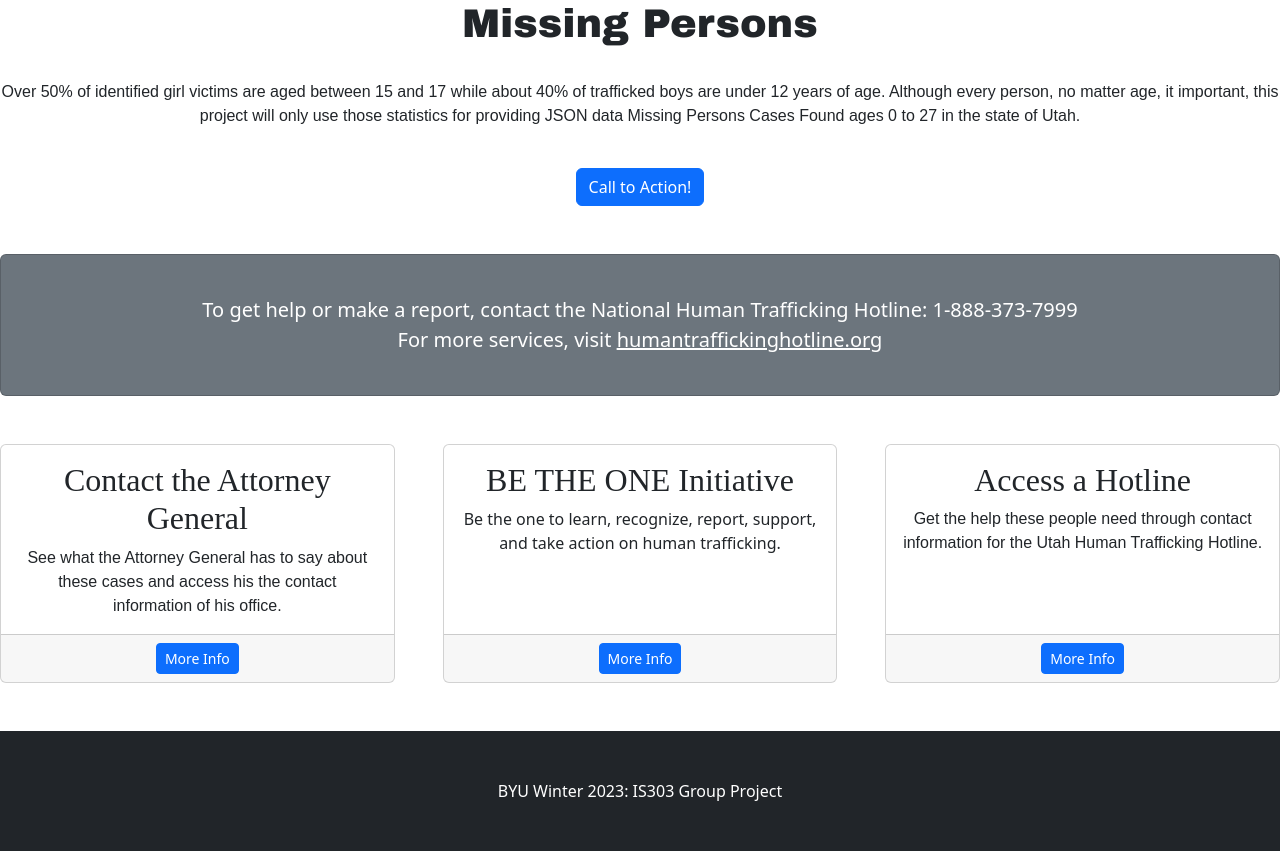
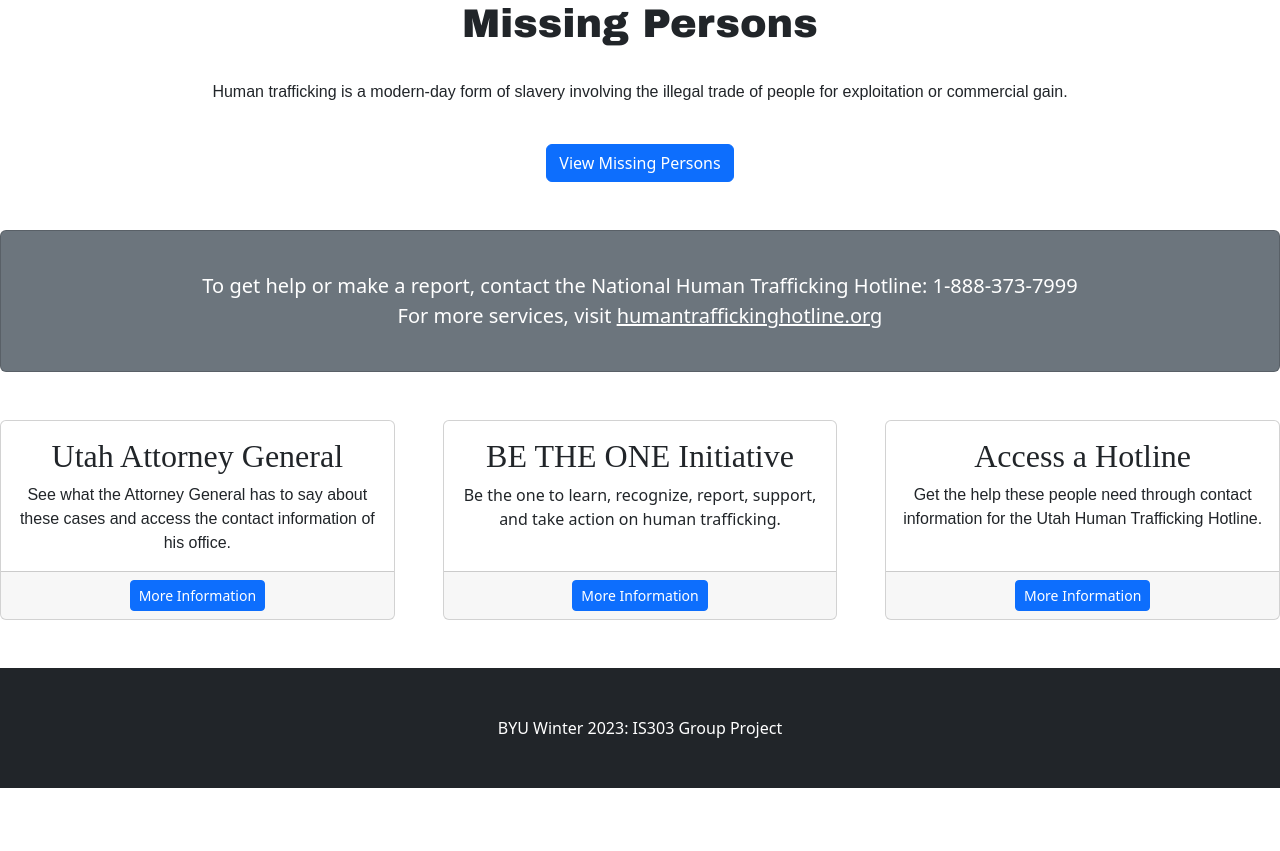
Before and after one commit to len10188/missingPersonsGroup, a Django app: page / in a window 1280 px wide. Shown: the part 56-907 px from the top of the page. After the commit the page ends 844 px from the top, so only its background shows below. Run offline with Django 4.2, Linux system fonts and the light colour scheme; some libraries are stand-ins or nearby versions.

Commit message:
changing some of the landing page

```diff
--- a/missingPersonsGroup/templates/landingPage/index.html
+++ b/missingPersonsGroup/templates/landingPage/index.html
@@ -10,10 +10,10 @@
                 <!-- style="width:38%"-->
                 <h1 class="font-weight-light" style="text-align:center; font-family:Arial Black;">Missing Persons</h1>
                 <br>
-                <p style="text-align:center; font-family:Arial;">Over 50% of identified girl victims are aged between 15 and 17 while about 40% of trafficked boys are under 12 years of age. Although every person, no matter age, it important, this project will only use those statistics for providing JSON data Missing Persons Cases Found ages 0 to 27 in the state of Utah.</p>
+                <p style="text-align:center; font-family:Arial;">Human trafficking is a modern-day form of slavery involving the illegal trade of people for exploitation or commercial gain.</p>
                 <br>
                 <div style="text-align:center;">
-                    <a class="btn btn-primary" href="/database">Call to Action!</a>
+                    <a class="btn btn-primary" href="/database">View Missing Persons</a>
                 </div>
             </div>
             <!-- Call to Action-->
@@ -28,10 +28,10 @@
                 <div class="col-md-4 mb-5">
                     <div class="card h-100">
                         <div class="card-body">
-                            <h2 class="card-title" style="font-family:Arial Rounded MT Bold; text-align:center;">Contact the Attorney General</h2>
-                            <p class="card-text" style="font-family:Arial; text-align:center;">See what the Attorney General has to say about these cases and access his the contact information of his office.</p>
+                            <h2 class="card-title" style="font-family:Arial Rounded MT Bold; text-align:center;">Utah Attorney General</h2>
+                            <p class="card-text" style="font-family:Arial; text-align:center;">See what the Attorney General has to say about these cases and access the contact information of his office.</p>
                         </div>
-                        <div class="card-footer" style="text-align:center;"><a class="btn btn-primary btn-sm" href="https://attorneygeneral.utah.gov/initiatives/human-trafficking/" target="_blank">More Info</a></div>
+                        <div class="card-footer" style="text-align:center;"><a class="btn btn-primary btn-sm" href="https://attorneygeneral.utah.gov/initiatives/human-trafficking/" target="_blank">More Information</a></div>
                     </div>
                 </div>
                 <div class="col-md-4 mb-5">
@@ -40,7 +40,7 @@
                             <h2 class="card-title" style="font-family:Arial Rounded MT Bold; text-align:center;">BE THE ONE Initiative</h2>
                             <p class="card-text" style="font-familiy:Arial; text-align:center;">Be the one to learn, recognize, report, support, and take action on human trafficking.</p>
                         </div>
-                        <div class="card-footer" style="text-align:center;"><a class="btn btn-primary btn-sm" href="https://www.rideuta.com/news/2021/01/Human-Trafficking#:~:text=BE%20THE%20ONE%20to%20SUPPORT%20victims%20of%20human%20trafficking.&text=victims%20to%20services%3A-,Contact%20the%20National%20Human%20Trafficking%20Hotline%20at%20888%2D373%2D7888,%40aau%2Dslc.org%20" target = "_blank">More Info</a></div>
+                        <div class="card-footer" style="text-align:center;"><a class="btn btn-primary btn-sm" href="https://www.rideuta.com/news/2021/01/Human-Trafficking#:~:text=BE%20THE%20ONE%20to%20SUPPORT%20victims%20of%20human%20trafficking.&text=victims%20to%20services%3A-,Contact%20the%20National%20Human%20Trafficking%20Hotline%20at%20888%2D373%2D7888,%40aau%2Dslc.org%20" target = "_blank">More Information</a></div>
                     </div>
                 </div>
                 <div class="col-md-4 mb-5">
@@ -49,7 +49,7 @@
                             <h2 class="card-title" style="font-family:Arial Rounded MT Bold; text-align: center;">Access a Hotline</h2>
                             <p class="card-text" style="font-family:Arial; text-align:center;">Get the help these people need through contact information for the Utah Human Trafficking Hotline.</p>
                         </div>
-                        <div class="card-footer" style="text-align:center;"><a class="btn btn-primary btn-sm" href="https://humantraffickinghotline.org/en/statistics/utah" target="_blank">More Info</a></div>
+                        <div class="card-footer" style="text-align:center;"><a class="btn btn-primary btn-sm" href="https://humantraffickinghotline.org/en/statistics/utah" target="_blank">More Information</a></div>
                     </div>
                 </div>
             </div>
```
Also changed, not shown: missingPersonsGroup/static/css/styles.css.
